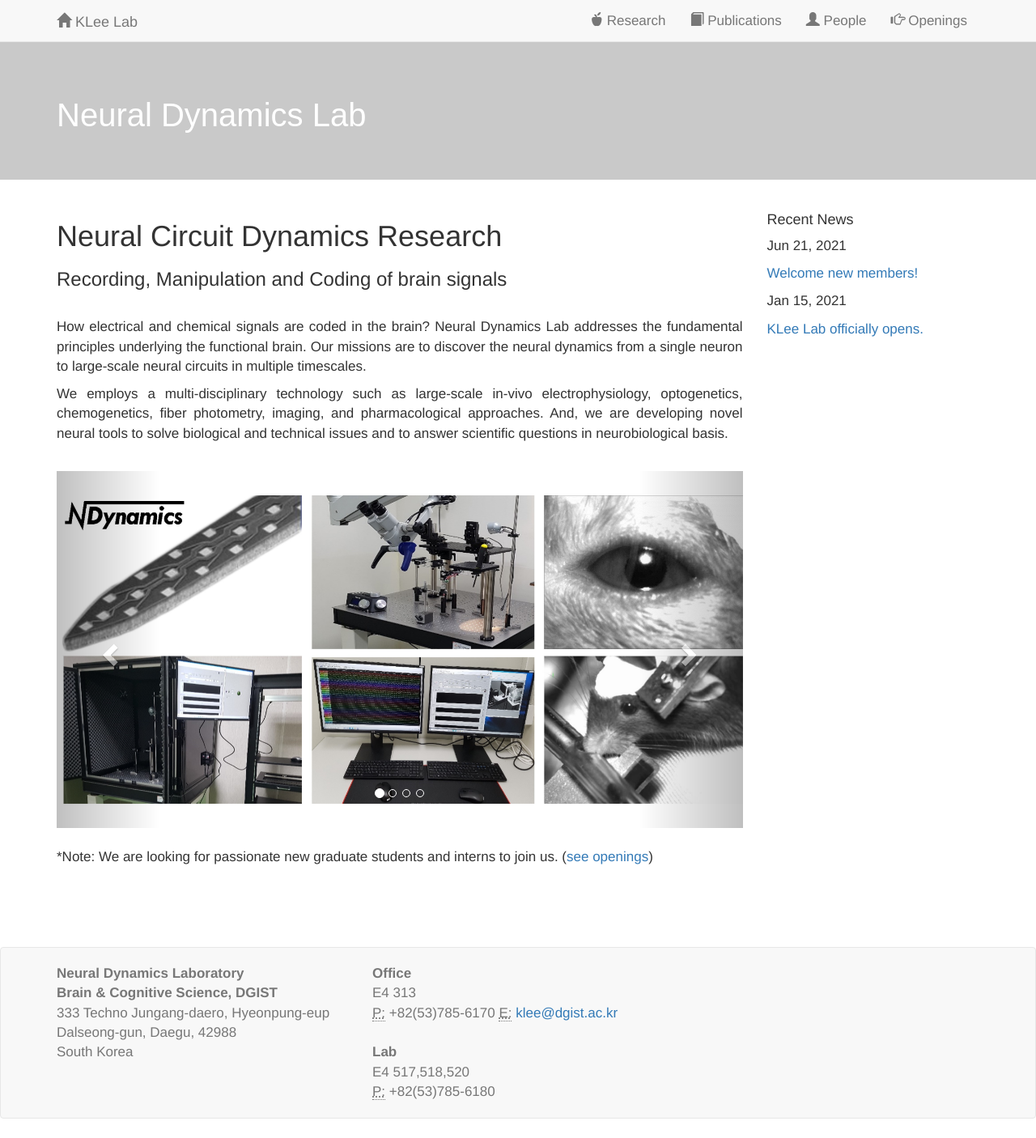
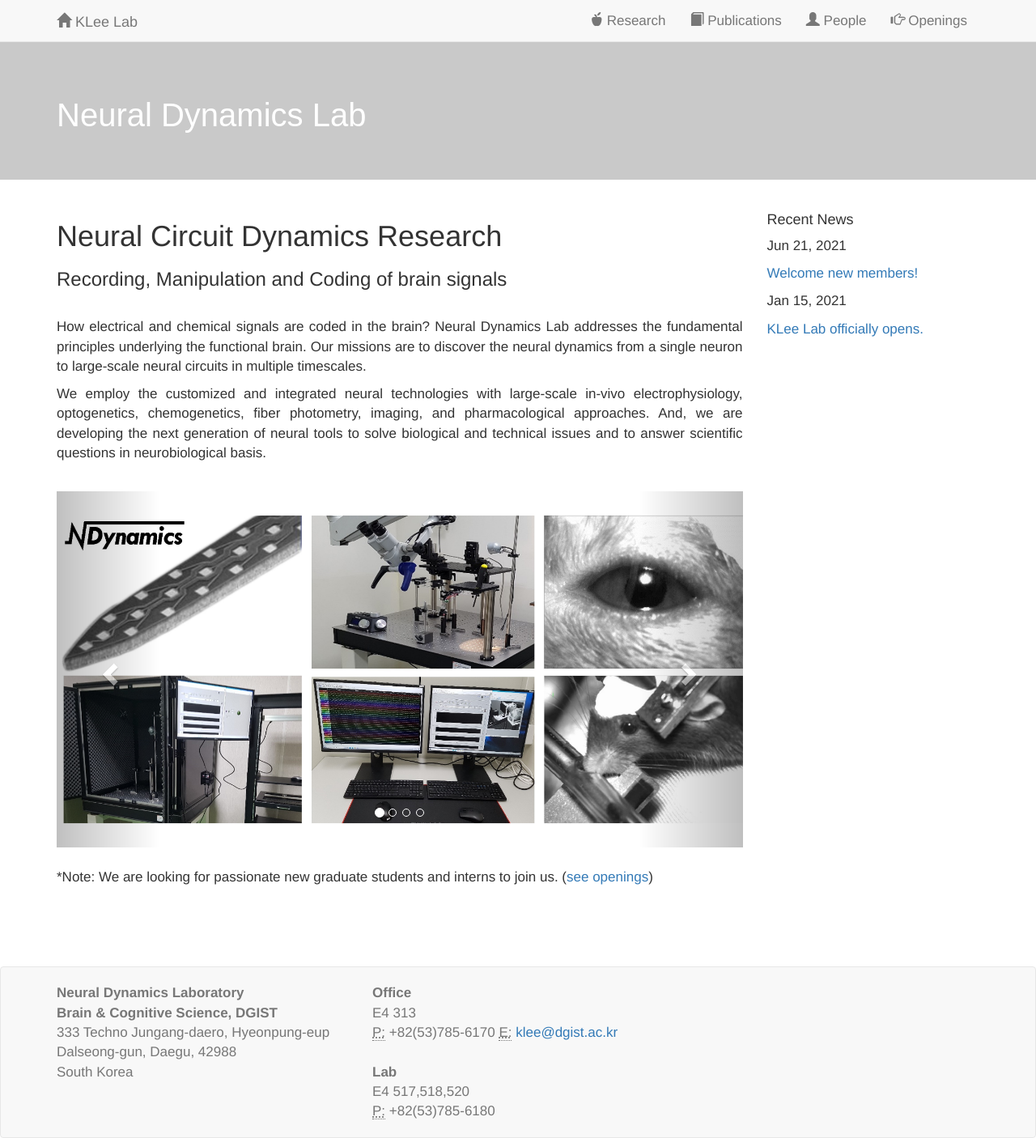
Before and after one commit to kleelab/kleelab.github.io, a Jekyll site: the page built from index.html, in a window 1280 px wide. Shown: the whole page at 81% size. Built offline with Jekyll 4.4.1, drawn with Linux system fonts in a browser that asks for light colours; nearby versions of some CDN libraries; a style sheet for code colours, icons or effects is not loaded; before the commit the page ends 1382 px from its top, so only the background shows below that.

Commit message:
Update index.html

```diff
--- a/index.html
+++ b/index.html
@@ -18,7 +18,7 @@ layout: home
 <br>
 <p>How electrical and chemical signals are coded in the brain?  Neural Dynamics Lab addresses the fundamental principles underlying the functional brain. Our missions are to discover the neural dynamics from a single neuron to large-scale neural circuits in multiple timescales.</p>
 
-<p>We employs a multi-disciplinary technology such as large-scale in-vivo electrophysiology, optogenetics, chemogenetics, fiber photometry, imaging, and pharmacological approaches. And, we are developing novel neural tools to solve biological and technical issues and to answer scientific questions in neurobiological basis. </p>
+<p>We employ the customized and integrated neural technologies with large-scale in-vivo electrophysiology, optogenetics, chemogenetics, fiber photometry, imaging, and pharmacological approaches. And, we are developing the next generation of neural tools to solve biological and technical issues and to answer scientific questions in neurobiological basis. </p>
 <br>
 <div markdown="0" id="carousel" class="carousel slide" data-ride="carousel" data-interval="5000" data-pause="hover" >
     <!-- Menu -->
```
